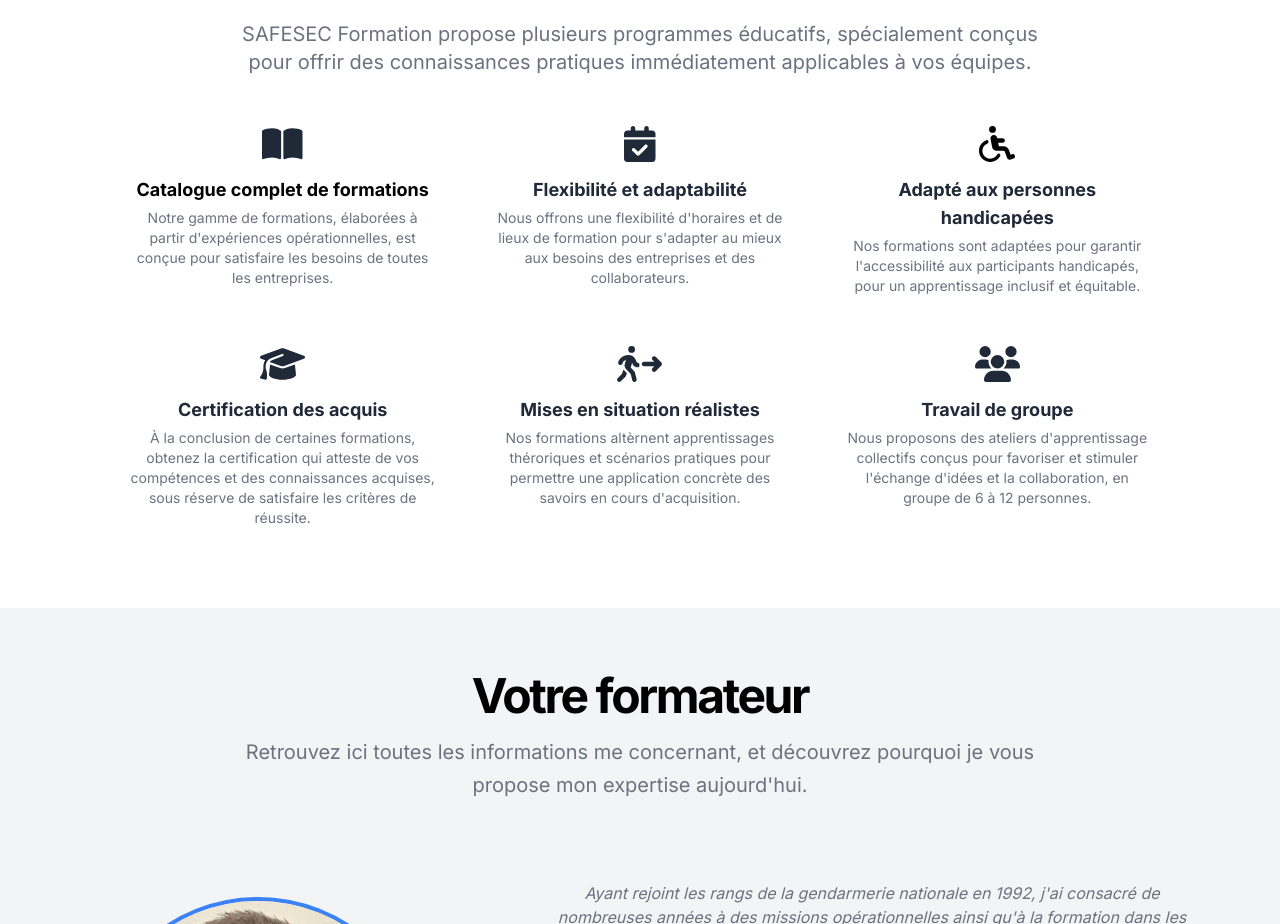
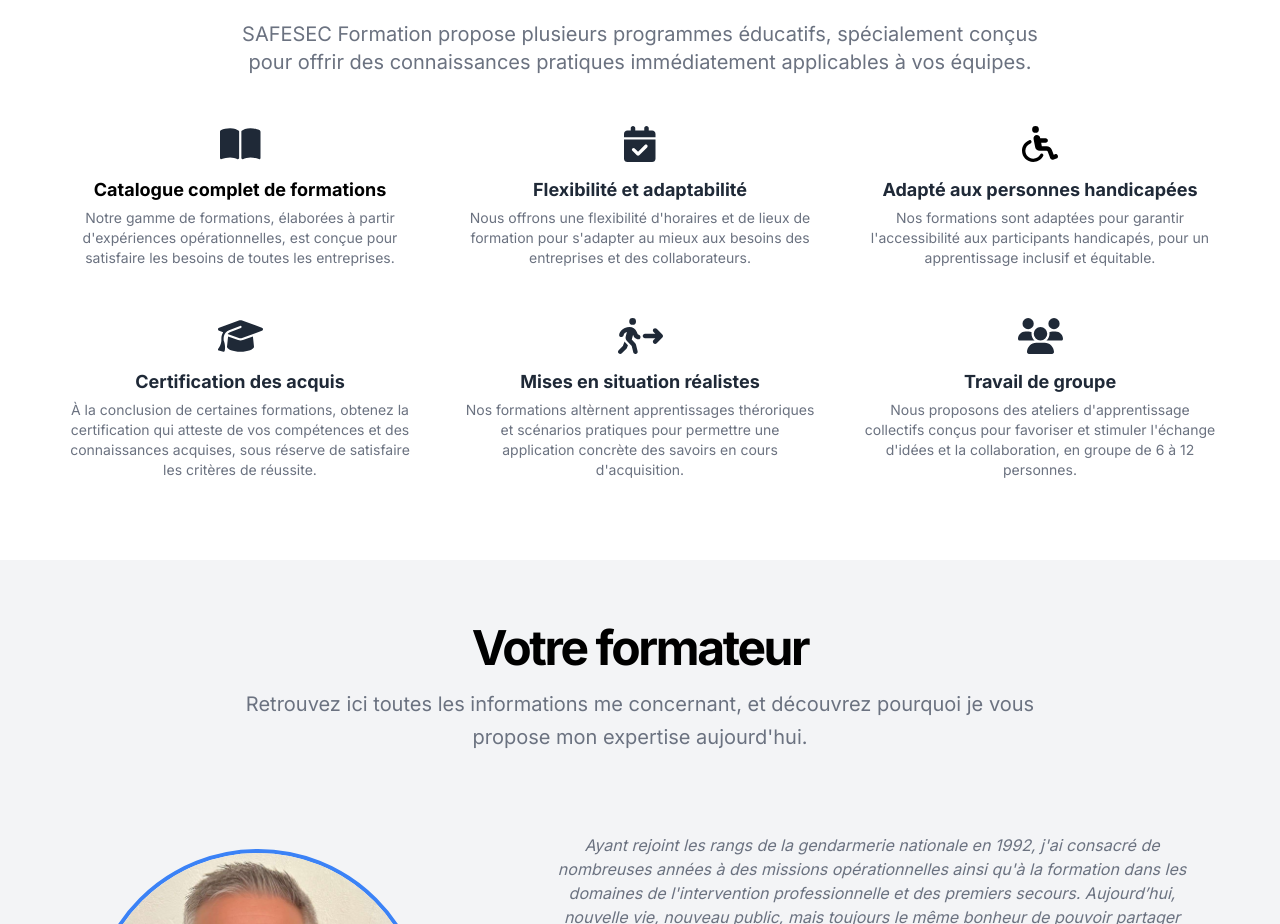
Before and after one commit to HugoErb/Site-SAFESEC-Formation, an Angular app in the folder frontend/: page /home in a window 1280 px wide. Shown: the part 908-1832 px from the top of the page. Built offline with nearby package versions, Linux system fonts and the light colour scheme.

Commit message:
augmentation de la max witdh des services

```diff
--- a/frontend/src/app/home/home.component.html
+++ b/frontend/src/app/home/home.component.html
@@ -76,7 +76,7 @@
         </p>
       </div>
       <div
-        class="mx-auto grid items-start gap-8 sm:max-w-4xl sm:grid-cols-2 md:gap-12 lg:max-w-5xl lg:grid-cols-3 justify-items-center">
+        class="mx-auto grid items-start gap-8 sm:max-w-4xl sm:grid-cols-2 md:gap-12 lg:max-w-6xl lg:grid-cols-3 justify-items-center">
         <div class="grid gap-1 text-center">
           <fa-icon class="text-4xl mb-2 text-gray-800" [icon]="icons.faBookOpen"></fa-icon>
           <h3 class="text-lg font-bold">Catalogue complet de formations</h3>
```
